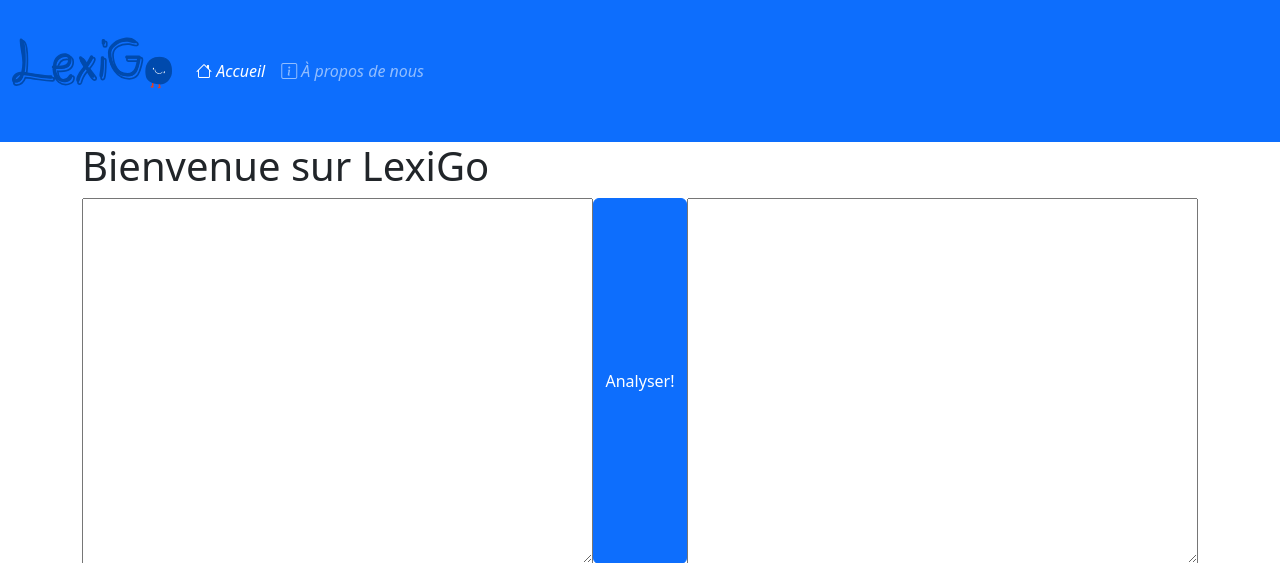
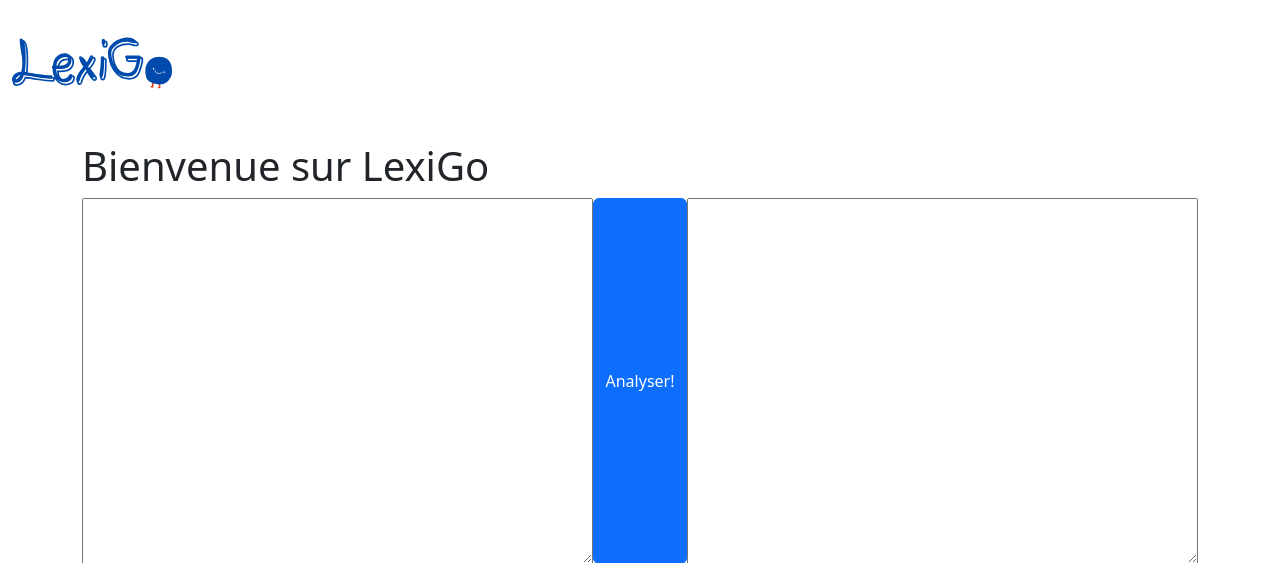
Before and after one commit to SymGo/lexi_go, a Django app: page / in a window 1280 px wide. Shown: the top 563 px of the page. Run offline with Django 4.2, Linux system fonts and the light colour scheme; some libraries are stand-ins or nearby versions.

Commit message:
navbar color

```diff
--- a/templates/base.html
+++ b/templates/base.html
@@ -13,7 +13,7 @@
 
 <body>
 
-    <nav class="navbar navbar-expand-lg navbar-dark bg-primary">
+    <nav class="navbar navbar-expand-lg navbar-dark bg-orange">
         <div class="container-fluid">
             <a class="navbar-brand" href="#">
                 <p>
```
